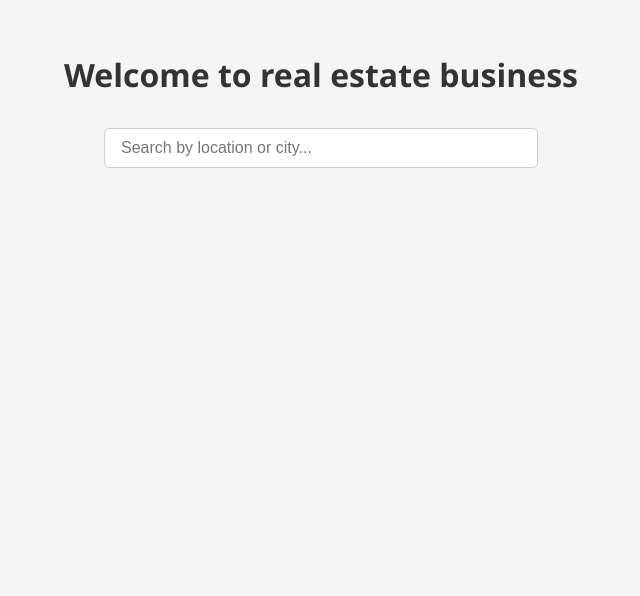
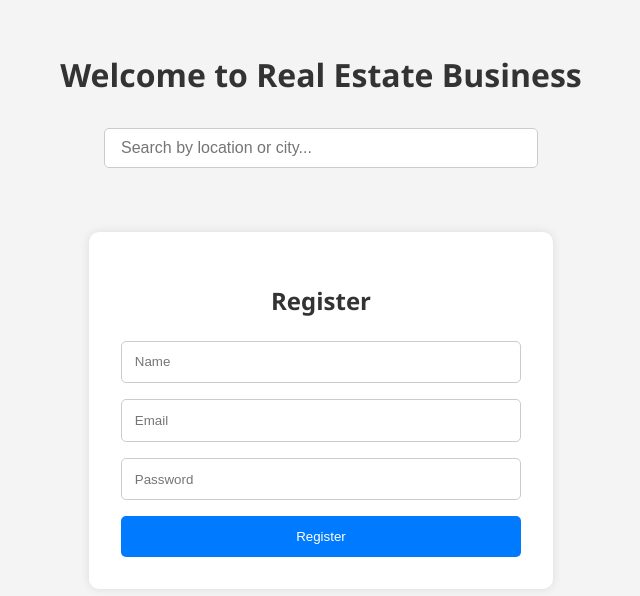
Before and after one commit to VKM112/RealEstate_website-Still-In-Development-, a React (Vite) app: page /register in a window 1280 px wide. Shown: the top 596 px of the page, without its empty margins (319-959 px from the left). Built offline with nearby package versions, Linux system fonts and the light colour scheme.

Commit message:
added login page component

```diff
--- a/src/App.jsx
+++ b/src/App.jsx
@@ -1,19 +1,21 @@
 import { BrowserRouter, Routes, Route } from "react-router-dom";
 import PropertyList from "./components/propertyList/PropertyList";
 import SearchBar from "./components/searchBar/SearchBar";
+import Login from "./pages/Login";
+import Register from "./pages/Register";
 import './App.css';
 
 const App = () => {
   return (
     <BrowserRouter>
       <div className="Main">
-        <h1>Welcome to real estate business</h1>
+        <h1>Welcome to Real Estate Business</h1>
         <SearchBar />
 
         <Routes>
           <Route path="/" element={<PropertyList />} />
-          {/* Future route: details */}
-          {/* <Route path="/property/:id" element={<PropertyDetails />} /> */}
+          <Route path="/login" element={<Login />} />
+          <Route path="/register" element={<Register />} />
         </Routes>
       </div>
     </BrowserRouter>
--- /dev/null
+++ b/src/pages/Auth.css
@@ -0,0 +1,41 @@
+/* src/pages/Auth.css */
+
+.auth-container {
+  max-width: 400px;
+  margin: 4rem auto;
+  padding: 2rem;
+  background-color: white;
+  box-shadow: 0 0 10px rgba(0,0,0,0.1);
+  border-radius: 10px;
+}
+
+.auth-container h2 {
+  text-align: center;
+  margin-bottom: 1.5rem;
+  color: #333;
+}
+
+.auth-container form {
+  display: flex;
+  flex-direction: column;
+  gap: 1rem;
+}
+
+.auth-container input {
+  padding: 0.8rem;
+  border: 1px solid #ccc;
+  border-radius: 5px;
+}
+
+.auth-container button {
+  padding: 0.8rem;
+  background-color: #007bff;
+  color: white;
+  border: none;
+  border-radius: 5px;
+  cursor: pointer;
+}
+
+.auth-container button:hover {
+  background-color: #0056b3;
+}
--- /dev/null
+++ b/src/pages/Login.jsx
@@ -0,0 +1,39 @@
+import { useState } from "react";
+import "./Auth.css";
+
+const Login = () => {
+  const [email, setEmail] = useState("");
+  const [password, setPassword] = useState("");
+
+  const handleLogin = (e) => {
+    e.preventDefault();
+    console.log("Logging in with:", { email, password });
+  };
+
+  return (
+    <div className="auth-container">
+      <h2>Login</h2>
+      <form onSubmit={handleLogin}>
+        <input
+          type="email"
+          placeholder="Email"
+          value={email}
+          onChange={(e) => setEmail(e.target.value)}
+          required
+        />
+
+        <input
+          type="password"
+          placeholder="Password"
+          value={password}
+          onChange={(e) => setPassword(e.target.value)}
+          required
+        />
+
+        <button type="submit">Login</button>
+      </form>
+    </div>
+  );
+};
+
+export default Login;
--- /dev/null
+++ b/src/pages/Register.jsx
@@ -0,0 +1,47 @@
+// src/pages/Register.jsx
+import { useState } from "react";
+import "./Auth.css";
+
+const Register = () => {
+  const [form, setForm] = useState({ name: "", email: "", password: "" });
+
+  const handleRegister = (e) => {
+    e.preventDefault();
+    console.log("Registering user:", form);
+      };
+
+  return (
+    <div className="auth-container">
+      <h2>Register</h2>
+      <form onSubmit={handleRegister}>
+        <input
+          type="text"
+          placeholder="Name"
+          value={form.name}
+          onChange={(e) => setForm({ ...form, name: e.target.value })}
+          required
+        />
+
+        <input
+          type="email"
+          placeholder="Email"
+          value={form.email}
+          onChange={(e) => setForm({ ...form, email: e.target.value })}
+          required
+        />
+
+        <input
+          type="password"
+          placeholder="Password"
+          value={form.password}
+          onChange={(e) => setForm({ ...form, password: e.target.value })}
+          required
+        />
+
+        <button type="submit">Register</button>
+      </form>
+    </div>
+  );
+};
+
+export default Register;
```
